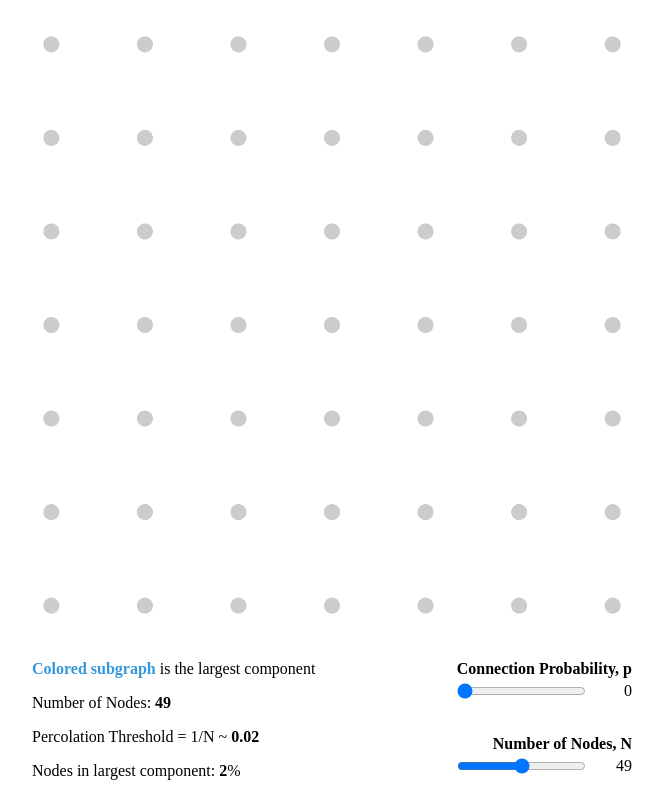
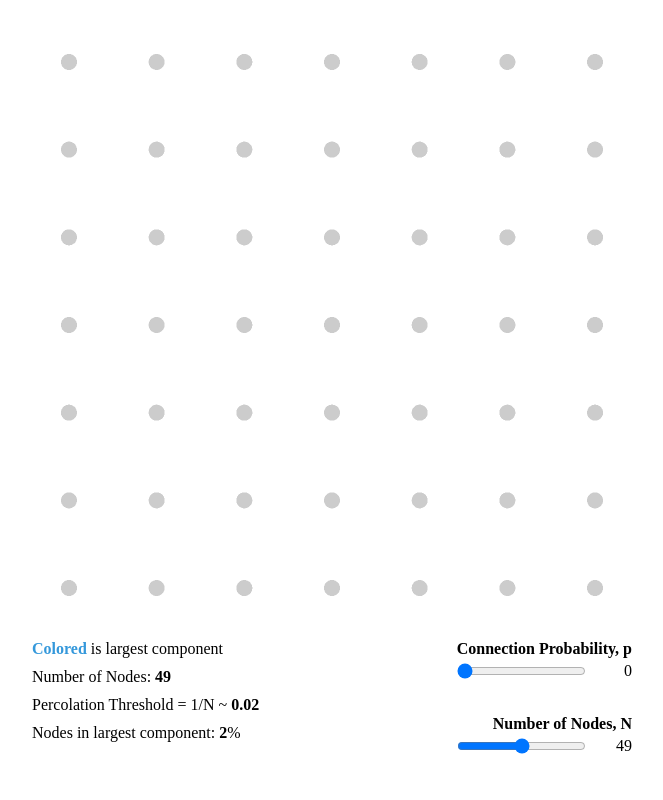
Before and after one commit to isTravis/cesarWrittenExam, a plain HTML site: page question2/index.html in a window 1280 px wide. Shown: the whole page, without its empty margins (308-971 px from the left). Drawn offline with Linux system fonts and the light colour scheme.

Commit message:
Small restyling and UI tweaks to question2

```diff
--- a/question2/index.html
+++ b/question2/index.html
@@ -16,7 +16,7 @@
 	<div class="controls">
 		<div class="details">
 
-			<p><span class="color-description">Colored subgraph</span> is the largest component</p>
+			<p><span class="color-description">Colored</span> is largest component</p>
 			<p>Number of Nodes: <span id="nValue">2asd25</span></p>
 			<p>Percolation Threshold = 1/N  ~ <span id="pThreshold">.2asd3</span></p>
 			<p>Nodes in largest component: <span id="componentPercent"></span>%</p>
--- a/question2/style.css
+++ b/question2/style.css
@@ -1,5 +1,7 @@
 body {
   margin: 0;
+  min-height: 400px;
+  margin: 20px;
 }
 
 #container {
@@ -55,6 +57,9 @@ div.controls div.details p:first-of-type{
 	margin-top: 0px;
 }
 
+p{
+	margin: 10px 0px;
+}
 span.color-description{
 	color: #3498db;
 }
```
Also changed, not shown: question2/main.js (+8 -9 lines).
